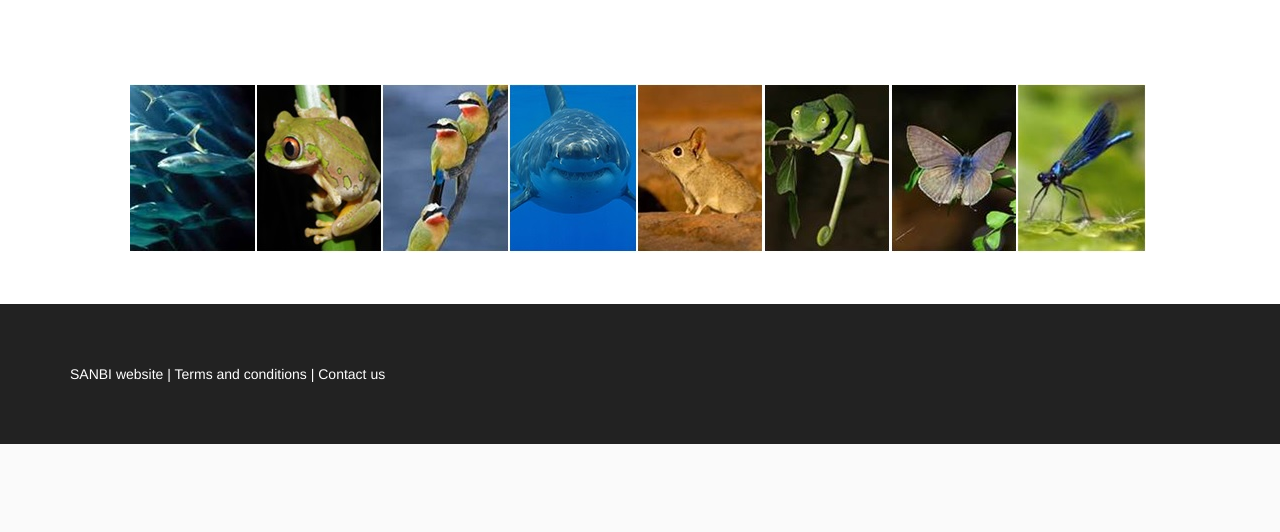
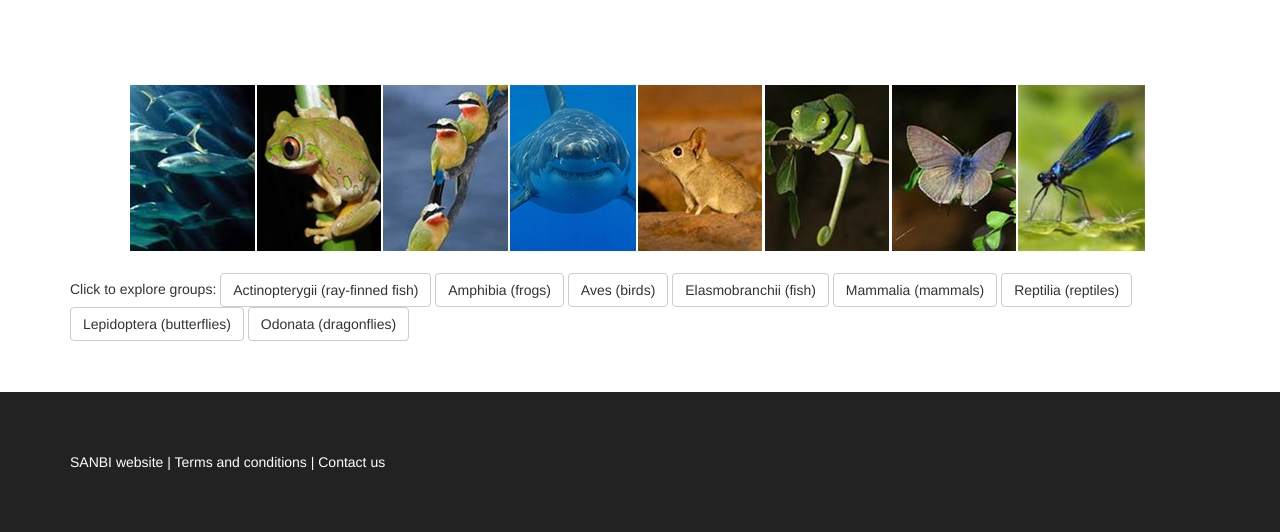
Before and after one commit to SANBIBiodiversityforLife/speciesstatus, a Django app: page / in a window 1280 px wide. Shown: the part 443-975 px from the top of the page. Before the commit the page ends 887 px from the top, so only its background shows below. Run offline with Django 3.2, Linux system fonts and the light colour scheme; data comes from the database, SQL or seed files in the repository; data that the repository does not hold is empty; parts of the project's set-up code (start-up, migrations or seed data) failed here and were passed over; some libraries are stand-ins or nearby versions.

Commit message:
Fixes #131

```diff
--- a/templates/website/index.html
+++ b/templates/website/index.html
@@ -26,6 +26,18 @@
 		<!--<h2 class="main-heading">An overview of our data<br><small>(SANBI are working on adding new species and assessments)</small></h2>-->
 		<canvas id="canvas" height="80"></canvas>
     <img src="{% static 'img/thumbnails.jpg' %}" style="margin-left: 60px;">
+		<br><br>
+		<div id="generaClassList">Click to explore groups:
+			<a class="btn btn-default" href="/taxa/lineage/2488/" role="button">Actinopterygii (ray-finned fish)</a>
+			<a class="btn btn-default" href="/taxa/lineage/3372/" role="button">Amphibia (frogs)</a>
+			<a class="btn btn-default" href="/taxa/lineage/1237/" role="button">Aves (birds)</a>
+			<a class="btn btn-default" href="/taxa/lineage/2483/" role="button">Elasmobranchii (fish)</a>
+			<!--<a class="btn btn-default" href="/taxa/lineage/2623/" role="button">Holocephali (fish)</a>-->
+			<a class="btn btn-default" href="/taxa/lineage/3771/" role="button">Mammalia (mammals)</a>
+			<a class="btn btn-default" href="/taxa/lineage/2789/" role="button">Reptilia (reptiles)</a>
+			<a class="btn btn-default" href="/taxa/lineage/15/" role="button">Lepidoptera (butterflies)</a>
+			<a class="btn btn-default" href="/taxa/lineage/3541/" role="button">Odonata (dragonflies)</a>
+		</div>
 	</div>
 </div>
 
--- a/templates/website/tree.html
+++ b/templates/website/tree.html
@@ -18,7 +18,7 @@
 <div><div class="container">
 	<ul class="nav nav-pills">
 		<li role="presentation" class="active" id="tree-view"><a href="#">Explore tree</a></li>
-		<li role="presentation" id="az-view"><a href="#">Explore genera</a></li>
+		<li role="presentation" id="az-view"><a href="#">Explore groups</a></li>
 		<li role="presentation" id="status-view"><a href="#">Explore redlistings</a></li>
 	</ul>
 	<hr>
```
